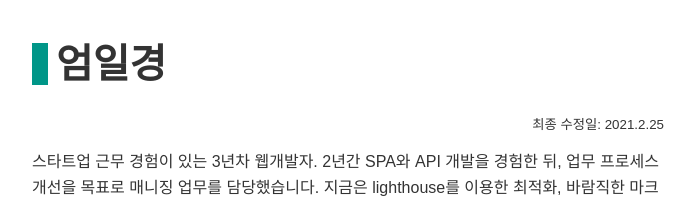
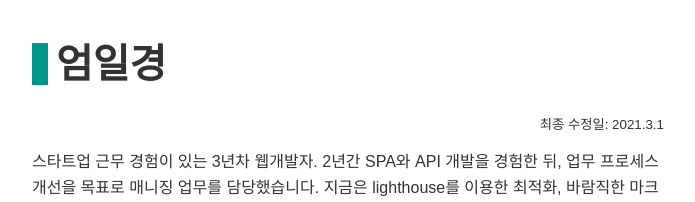
Before and after one commit to oksang/resume, a Next.js app: page / in a window 1280 px wide. Shown: the top 202 px of the page, without its empty margins (292-987 px from the left). Built offline with nearby package versions, Linux system fonts and the light colour scheme.

Commit message:
최종 수정일 변경

```diff
--- a/pages/index.js
+++ b/pages/index.js
@@ -9,7 +9,7 @@ import { profile, experiences, educations } from "../config";
 export default function Resume() {
   return (
     <article className={styles.container}>
-      <Header profile={profile} updated="2021.2.25" />
+      <Header profile={profile} updated="2021.3.1" />
       <Experience experiences={experiences} />
       <Education educations={educations} />
     </article>
```
